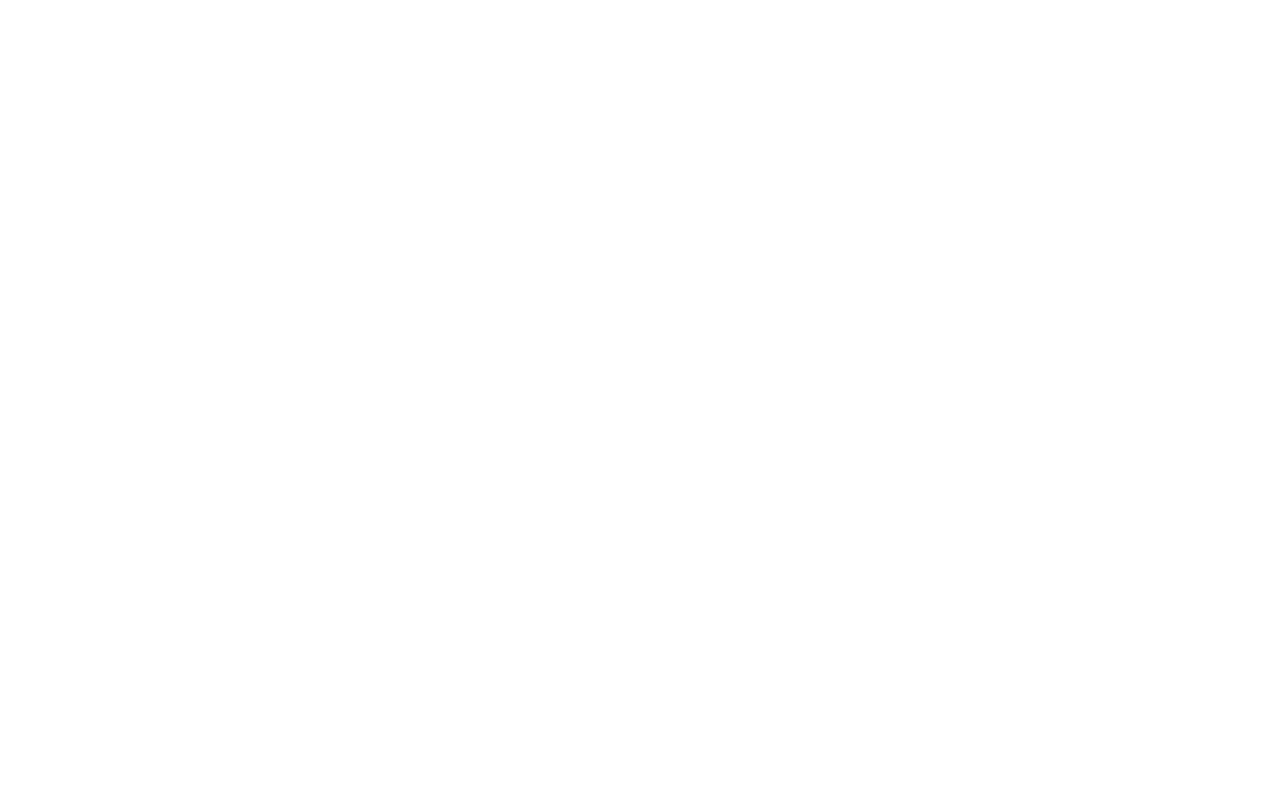
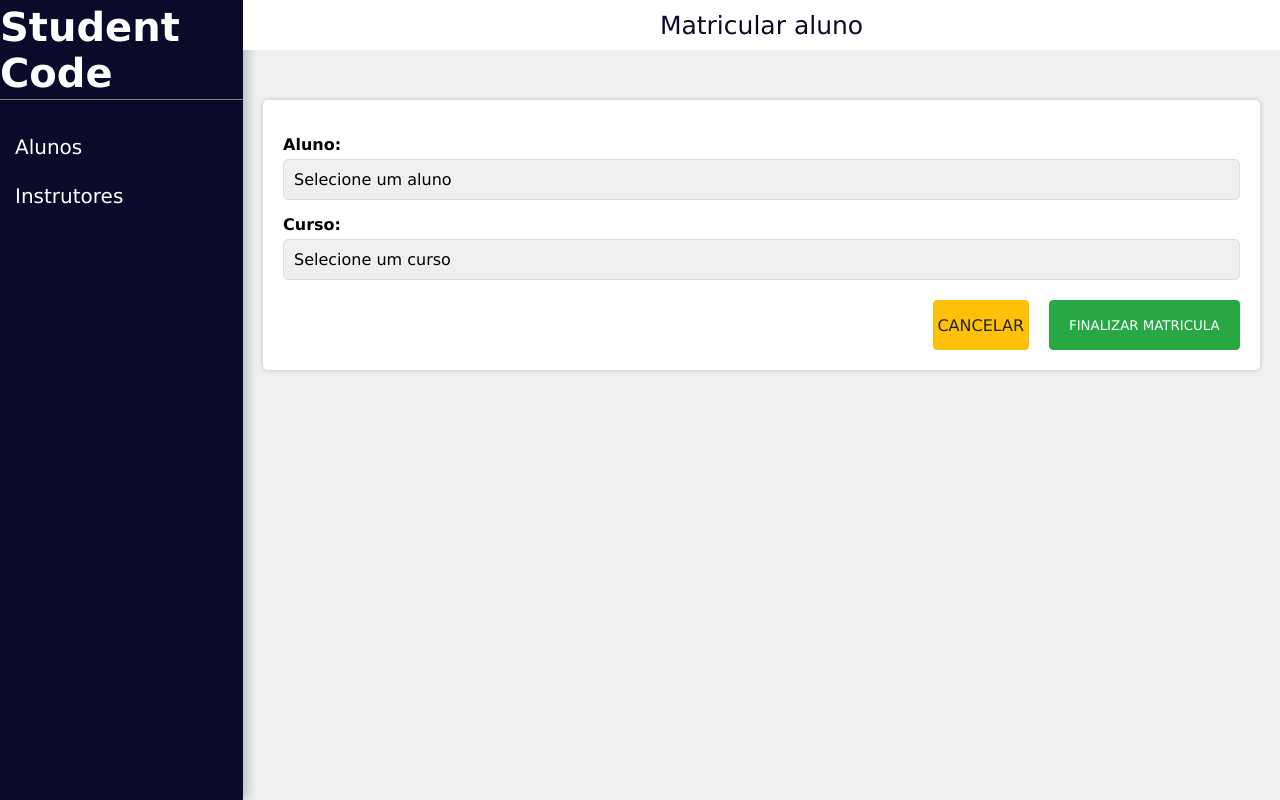
Before and after one commit to Matheusleal98/gestao-de-curso-frontend, a React (Create React App) app in the folder my-app/: page /admin/matricula in a window 1280 px wide. Before the commit this address had no page. Built offline with nearby package versions, Linux system fonts and the light colour scheme.

Commit message:
Melhorias no código e criação da página de matricular aluno.

```diff
--- a/my-app/src/pages/Student/StudentManager.jsx/style.css
+++ b/my-app/src/assets/globalPage.css
@@ -46,37 +46,58 @@
     justify-content: right;
 }
 
-.btn-cancel {
-    width: 10%;
+select {
+    width: 100%;
+    padding: 10px;
+    border: 1px solid #ddd;
+    font-size: 16px;
+    border-radius: 5px;
+    appearance: none;
+}
+
+select::-ms-expand {
+    display: none;
+}
+
+select:focus {
+    outline: none;
+    border-color: #007bff;
+}
+
+select  option {
+    background-color: #fff;
+}
+
+select option:hover {
+    background-color: #007bff;
+}
+
+select option:first-child {
+    color: #999;
+}
+
+.btn {
     height: 50px;
+    text-decoration: none;
+    border-radius: 0.25rem;
     display: flex;
     align-items: center;
     justify-content: center;
-    border-radius: 5px;
-    text-decoration: none;
     border: 1px solid transparent;
-    background-color: #ffc107;
-    color: white;
-    margin-right: 10px;
-}
-
-.btn-cancel:hover {
-    background-color: #ffc10799;
+    text-transform: uppercase;
 }
 
 .btn-save {
-    width: 10%;
-    height: 50px;
-    display: flex;
-    align-items: center;
-    justify-content: center;
-    border-radius: 5px;
-    text-decoration: none;
-    border: 1px solid transparent;
-    background-color: #198754;
+    width: 20%;
+    background-color: #28a745;
+    border-color: #28a745;
     color: white;
 }
 
-.btn-save:hover {
-    background-color: #19875499;
+.btn-cancel {
+    width: 10%;
+    color: #212529;
+    background-color: #ffc107;
+    border-color: #ffc107;
+    margin-right: 20px;
 }
--- /dev/null
+++ b/my-app/src/pages/EnrollStudent/index.jsx
@@ -0,0 +1,85 @@
+import  "../../assets/globalPage.css";
+import { useState } from "react";
+import { LayoutPage } from "../../components/LayoutPage";
+import { Link } from "react-router-dom";
+
+
+export const EnrollStudent = () => {
+    const [alunoSelecionado, setAlunoSelecionado] = useState('');
+    const [cursoSelecionado, setCursoSelecionado] = useState('');
+    const [alunos, setAlunos] = useState([
+      'Aluno 1',
+      'Aluno 2',
+      'Aluno 3',
+    ]);
+    const [cursos, setCursos] = useState([
+      'Curso 1',
+      'Curso 2',
+      'Curso 3',
+    ]);
+
+    const handleAlunoChange = (e) => {
+      setAlunoSelecionado(e.target.value);
+    };
+
+    const handleCursoChange = (e) => {
+      setCursoSelecionado(e.target.value);
+    };
+
+    const handleSubmit = (e) => {
+      e.preventDefault();
+      // Você pode adicionar lógica para processar a matrícula aqui
+      console.log('Aluno selecionado:', alunoSelecionado);
+      console.log('Curso selecionado:', cursoSelecionado);
+    };
+
+    return (
+        <LayoutPage>
+        <div className="title">Matricular aluno</div>
+        <div className="matricula-container">
+            <div className="card">
+                <form onSubmit={handleSubmit} className="form" action="" method="post">
+                    <div className="form-group">
+                        <label htmlFor="aluno">Aluno:</label>
+                        <select
+                        id="aluno"
+                        value={alunoSelecionado}
+                        onChange={handleAlunoChange}
+                        required
+                        >
+                        <option value="">Selecione um aluno</option>
+                        {alunos.map((aluno, index) => (
+                            <option key={index} value={aluno}>
+                            {aluno}
+                            </option>
+                        ))}
+                        </select>
+                    </div>
+
+                    <div className="form-group">
+                        <label htmlFor="curso">Curso:</label>
+                        <select
+                        id="curso"
+                        value={cursoSelecionado}
+                        onChange={handleCursoChange}
+                        required
+                        >
+                        <option value="">Selecione um curso</option>
+                        {cursos.map((curso, index) => (
+                            <option key={index} value={curso}>
+                            {curso}
+                            </option>
+                        ))}
+                        </select>
+                    </div>
+
+                    <div className="actions">
+                        <Link to="/admin/home" className="btn btn-cancel">Cancelar</Link>
+                        <button className="btn btn-save">Finalizar Matricula</button>
+                    </div>
+                </form>
+            </div>
+        </div>
+      </LayoutPage>
+    );
+}
--- a/my-app/src/pages/HomeAdmin/style.css
+++ b/my-app/src/pages/HomeAdmin/style.css
@@ -52,18 +52,8 @@
    color: #0A0A2A;
 }
 
-.btn {
-   width:70%;
-   height: 50px;
-   text-decoration: none;
-   border-radius: 0.25rem;
-   display: flex;
-   align-items: center;
-   justify-content: center;
-   border: 1px solid transparent;
- }
-
- .btn.btn-home {
+ .btn-card {
+   width: 50%;
    color: white;
    background-color: #0d6efd;
  }
--- a/my-app/src/pages/Instructor/InstructorManager/index.jsx
+++ b/my-app/src/pages/Instructor/InstructorManager/index.jsx
@@ -1,6 +1,6 @@
 import { LayoutPage } from "../../../components/LayoutPage";
 import { Link } from "react-router-dom";
-import "./style.css";
+import "../../../assets/globalPage.css";
 
 export const InstructorManager = () => {
 
@@ -12,19 +12,11 @@ export const InstructorManager = () => {
                     <div className="form-group">
                         <label htmlFor="name">Nome</label>
                         <input required type="text" name="name" id="name"
-                            //    value={name}
-                            //    onChange={(event) => {
-                            //        updateName(event.target.value);
-                            //    }}
                         />
                     </div>
                     <div className="form-group">
                         <label htmlFor="email">Email</label>
                         <input required type="email" name="email" id="email"
-                            //    value={email}
-                            //    onChange={(event) => {
-                            //        updateEmail(event.target.value);
-                            //    }}
                         />
                     </div>
                     <div className="form-group">
@@ -37,8 +29,8 @@ export const InstructorManager = () => {
                         </select>
                     </div>
                     <div className="actions">
-                        <Link to="/admin/home" className="btn-cancel ">Cancelar</Link>
-                        <button className="btn-save">Salvar</button>
+                        <Link to="/admin/home" className="btn btn-cancel">Cancelar</Link>
+                        <button className="btn btn-save">Finalizar Cadastro</button>
                     </div>
                 </form>
             </div>
--- a/my-app/src/pages/Instructor/InstructorManager/style.css
+++ /dev/null
@@ -1,29 +0,0 @@
-select {
-    width: 100%;
-    padding: 10px;
-    border: 1px solid #ddd;
-    font-size: 16px;
-    border-radius: 5px;
-    appearance: none;
-}
-
-select::-ms-expand {
-    display: none;
-}
-
-select:focus {
-    outline: none;
-    border-color: #007bff;
-}
-
-select  option {
-    background-color: #fff;
-}
-
-select option:hover {
-    background-color: #007bff;
-}
-
-select option:first-child {
-    color: #999;
-}
--- a/my-app/src/pages/Student/StudentManager.jsx/index.jsx
+++ b/my-app/src/pages/Student/StudentManager.jsx/index.jsx
@@ -1,5 +1,5 @@
 import { LayoutPage } from "../../../components/LayoutPage";
-import "./style.css"
+import "../../../assets/globalPage.css"
 import { Link } from "react-router-dom";
 
 export const StudentManager = () => {
@@ -12,54 +12,30 @@ export const StudentManager = () => {
                     <div className="form-group">
                         <label htmlFor="name">Nome</label>
                         <input required type="text" name="name" id="name"
-                            //    value={name}
                                placeholder="Digite seu nome"
-                            //    onChange={(event) => {
-                            //        updateName(event.target.value);
-                            //    }}
                         />
                     </div>
                     <div className="form-group">
                         <label htmlFor="email">Email</label>
                         <input required type="email" name="email" id="email"
-                            //    value={email}
                                placeholder="Digite seu E-mail"
-                            //    onChange={(event) => {
-                            //        updateEmail(event.target.value);
-                            //    }}
                         />
                     </div>
                     <div className="form-group">
                         <label htmlFor="ra">RA</label>
                         <input required type="number" name="ra" id="ra"
-                            //    value={fieldRa.value}
-                            //    readOnly={fieldRa.isReadOnly}
                                placeholder="Digite o seu RA"
-                            //    onChange={(event) => {
-                            //        updateFieldRa({
-                            //            ...fieldRa,
-                            //            value: event.target.value
-                            //        });
-                            //    }}
                         />
                     </div>
                     <div className="form-group">
                         <label htmlFor="cpf">CPF</label>
                         <input required type="number" name="cpf" id="cpf"
-                            //    value={fieldCpf.value}
-                            //    readOnly={fieldCpf.isReadOnly}
                                placeholder="Digite o seu CPF"
-                            //    onChange={(event) => {
-                            //        updateFieldCpf({
-                            //            ...fieldCpf,
-                            //            value: event.target.value
-                            //        });
-                            //    }}
                         />
                     </div>
                     <div className="actions">
-                        <Link to="/admin/home" className="btn-cancel ">Cancelar</Link>
-                        <button className="btn-save">Salvar</button>
+                        <Link to="/admin/home" className="btn btn-cancel">Cancelar</Link>
+                        <button className="btn btn-save">Finalizar Cadastro</button>
                     </div>
                 </form>
             </div>
--- a/my-app/src/routes/index.jsx
+++ b/my-app/src/routes/index.jsx
@@ -6,6 +6,7 @@ import { Home } from "../pages/Home";
 import {HomeAdmin} from "../pages/HomeAdmin";
 import { StudentManager } from "../pages/Student/StudentManager.jsx";
 import { InstructorManager } from "../pages/Instructor/InstructorManager";
+import { EnrollStudent } from "../pages/EnrollStudent";
 
 export const AppRouter = () => {
     return (
@@ -19,6 +20,7 @@ export const AppRouter = () => {
                 <Route path="/admin/home" element={<HomeAdmin />} />
                 <Route path="/admin/cadastro-aluno" element={<StudentManager />} />
                 <Route path="/admin/cadastro-instrutor" element={<InstructorManager />} />
+                <Route path="/admin/matricula" element={<EnrollStudent />} />
             </Routes>
         </Router>
     );
```
Also changed, not shown: my-app/src/pages/HomeAdmin/index.jsx (+4 -4 lines), my-app/src/pages/studentManager/style.css (deleted, +0 -62 lines).
